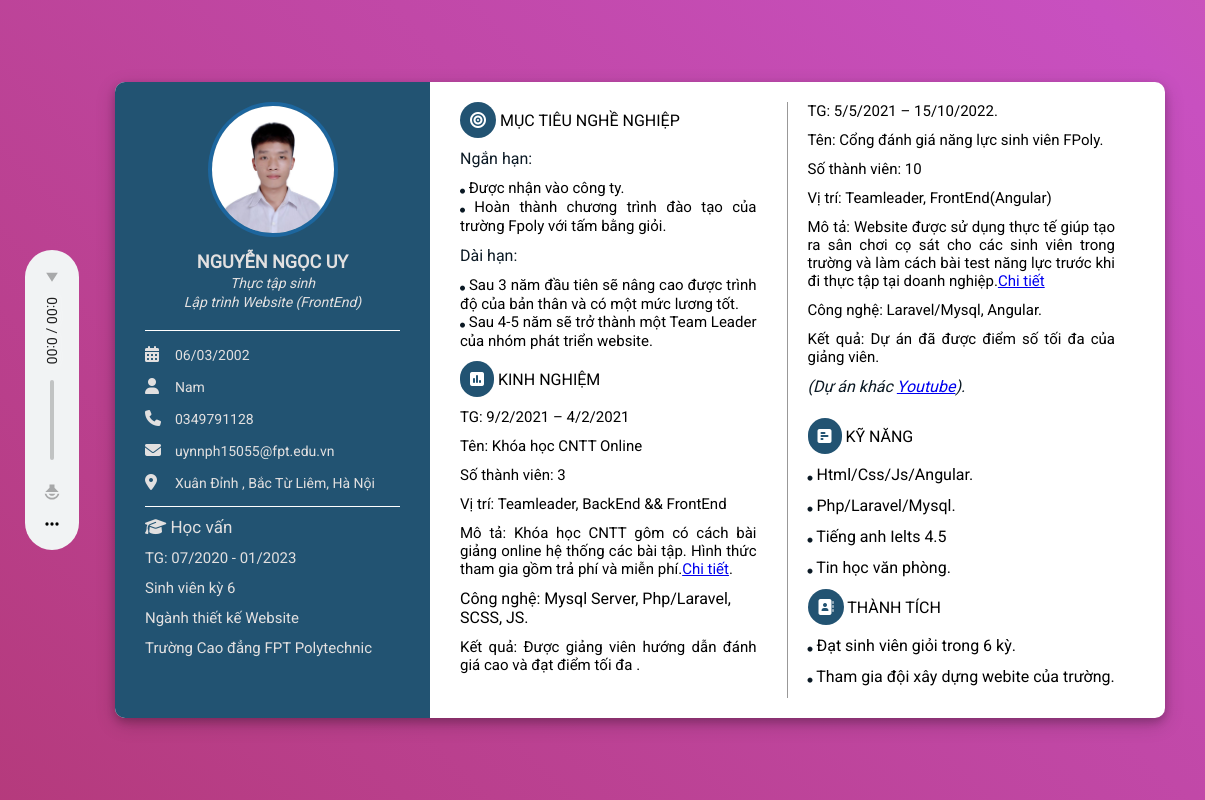
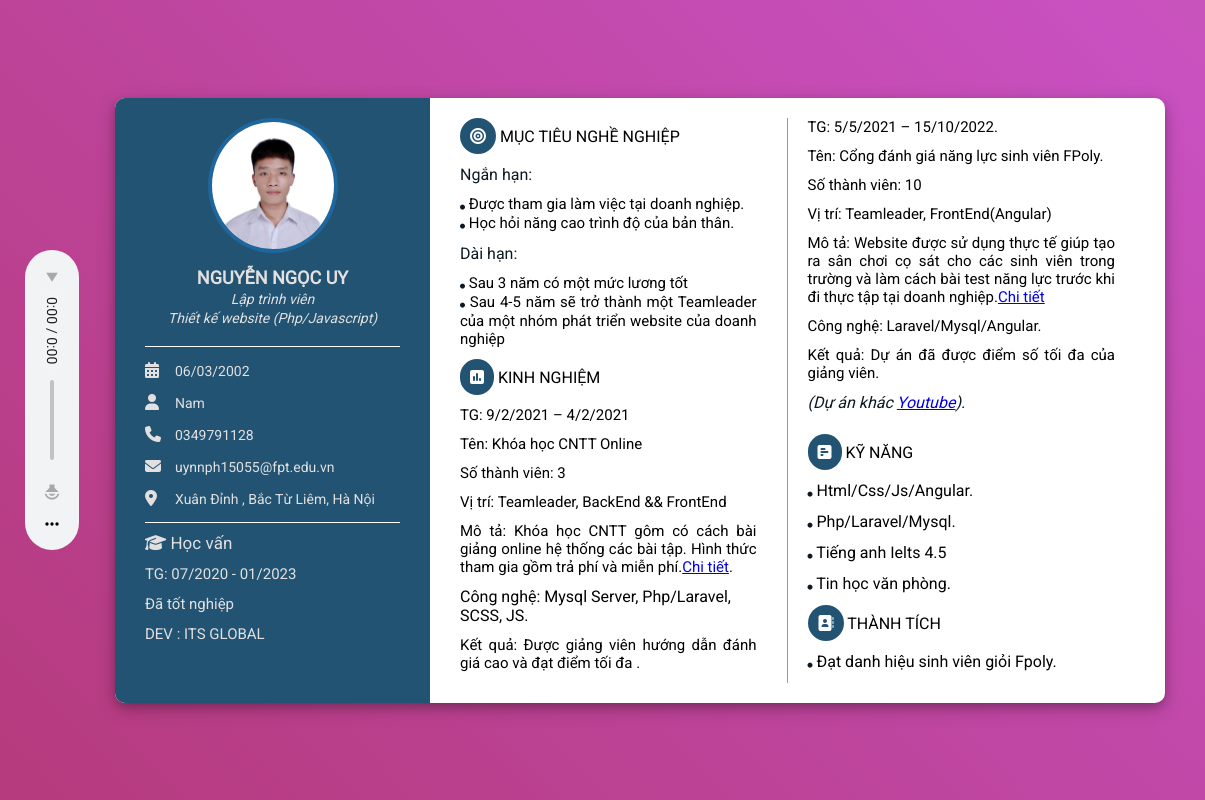
Before and after one commit to ngocuy1234/NguyenNgocUy_MyCV, a plain HTML site: page index.html in a window 1280 px wide. Shown: the full height of the page, 0-1205 px from the left. Drawn offline with Linux system fonts and the light colour scheme.

Commit message:
update cv

```diff
--- a/index.html
+++ b/index.html
@@ -18,7 +18,7 @@
 
 <body>
     <div class="audio-box">
-        <audio controls autoplay>
+        <audio controls >
             <source src="./[Vietsub] MASHUP Scars to your beautiful x Umbrella x Something just like this... - MASHUP CỰC HAY.mp3">
         </audio>
     </div>
@@ -39,8 +39,8 @@
                         alt="">
                 </div>
                 <h4 class="my-info-basic-name">Nguyễn Ngọc Uy</h4>
-                <p class="my-info-basic-nominee">Thực tập sinh </p>
-                <p class="my-info-basic-nominee">Lập trình Website (FrontEnd)</p>
+                <p class="my-info-basic-nominee">Lập trình viên </p>
+                <p class="my-info-basic-nominee">Thiết kế website (Php/Javascript)</p>
             </div>
             <ul class="my-info-detail">
                 <li class="my-info-detail-item"><i class="fas fa-calendar-alt"></i><span>06/03/2002</span></li>
@@ -53,29 +53,21 @@
             <div class="my-info-education">
                 <p class="title"><i class="fas fa-graduation-cap"></i> Học vấn</p>
                 <p class="my-info-education-content">TG: 07/2020 - 01/2023</p>
-                <p class="my-info-education-content">Sinh viên kỳ 6 </p>
-                <p class="my-info-education-content">Ngành thiết kế Website</p>
-                <p class="my-info-education-content">Trường Cao đẳng FPT Polytechnic</p>
+                <p class="my-info-education-content">Đã tốt nghiệp </p>
+                <p class="my-info-education-content">DEV : ITS GLOBAL </p>
             </div>
         </div>
         <div class="my-info-right-box">
             <div class="my-info-left-detail-box">
                 <p class="title-right title-sub"><i class="fas fa-bullseye"></i> Mục tiêu nghề nghiệp</p>
                 <p class="margin-text fw-bolder">Ngắn hạn:</p>
-                <p class="text-content"><i class="fas fa-circle item"></i> Được nhận vào công ty.</p>
-                <p class="text-content"><i class="fas fa-circle item"></i> Hoàn thành chương trình đào tạo của
-                    trường
-                    Fpoly với tấm bằng giỏi.
+                <p class="text-content"><i class="fas fa-circle item"></i> Được tham gia làm việc tại doanh nghiệp.</p>
+                <p class="text-content"><i class="fas fa-circle item"></i> Học hỏi năng cao trình độ của bản thân.
                 </p>
                 <p class="margin-text fw-bolder">Dài hạn:</p>
-                <p class="text-content"><i class="fas fa-circle item"></i> Sau 3 năm đầu tiên sẽ nâng cao được
-                    trình độ
-                    của bản thân và có một mức lương
-                    tốt.
+                <p class="text-content"><i class="fas fa-circle item"></i> Sau 3 năm có một mức lương tốt
                 </p>
-                <p class="text-content"><i class="fas fa-circle item"></i> Sau 4-5 năm sẽ trở thành một Team Leader
-                    của
-                    nhóm phát triển website.
+                <p class="text-content"><i class="fas fa-circle item"></i> Sau 4-5 năm sẽ trở thành một Teamleader của một nhóm phát triển website của doanh nghiệp
                 </p>
                 <p class="title-right title-sub margin-text"><i class="fas fa-poll"></i> Kinh nghiệm</p>
                 <p class="text-content">TG: 9/2/2021 – 4/2/2021</p>
@@ -97,7 +89,7 @@
                 <p class="text-content margin-text">Vị trí: Teamleader, FrontEnd(Angular)</p>
                 <p class="text-content margin-text">Mô tả: Website được sử dụng thực tế giúp tạo ra sân chơi cọ sát cho các sinh viên trong trường và làm cách bài test năng lực trước khi đi thực tập tại doanh nghiệp.<a href="https://www.youtube.com/watch?v=NDikqbPAolk&t=8s">Chi tiết</a>
                 </p>
-                <p class="text-content margin-text">Công nghệ: Laravel/Mysql, Angular.</p>
+                <p class="text-content margin-text">Công nghệ: Laravel/Mysql/Angular.</p>
                 <p class="text-content margin-text">Kết quả: Dự án đã được điểm số tối đa của giảng viên.</p>
                 <p class="fs-text">(Dự án khác <span><a
                             href="https://www.youtube.com/channel/UCnJ0lU0oIF3vi7q15IOMHvg">Youtube</a>).</span>
@@ -108,8 +100,7 @@
                 <p class="margin-text"><i class="fas fa-circle item"></i> Tiếng anh Ielts 4.5</p>
                 <p class="margin-text"><i class="fas fa-circle item"></i> Tin học văn phòng.</p>
                 <p class="title-right title-sub"><i class="fas fa-address-book"></i> Thành Tích</p>
-                <p class="margin-text"><i class="fas fa-circle item"></i> Đạt sinh viên giỏi trong 6 kỳ.</p>
-                <p class="margin-text"><i class="fas fa-circle item"></i> Tham gia đội xây dựng webite của trường.</p>
+                <p class="margin-text"><i class="fas fa-circle item"></i> Đạt danh hiệu sinh viên giỏi Fpoly.</p>
             </div>
         </div>
     </div>
```
